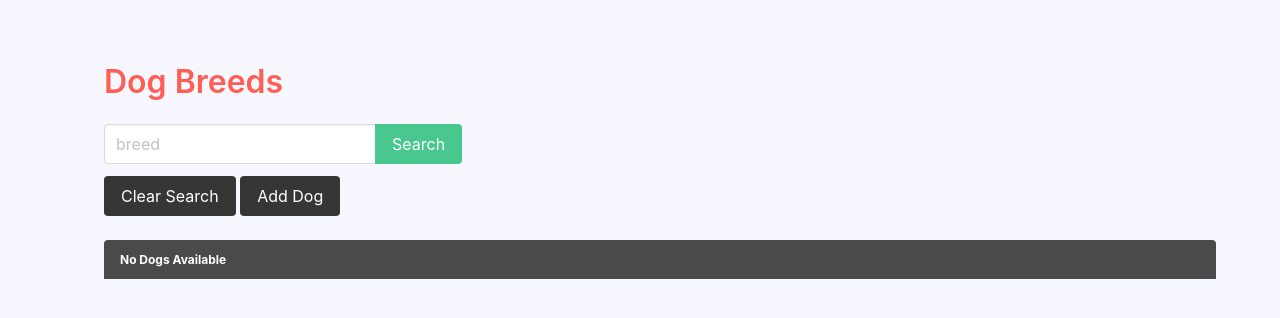
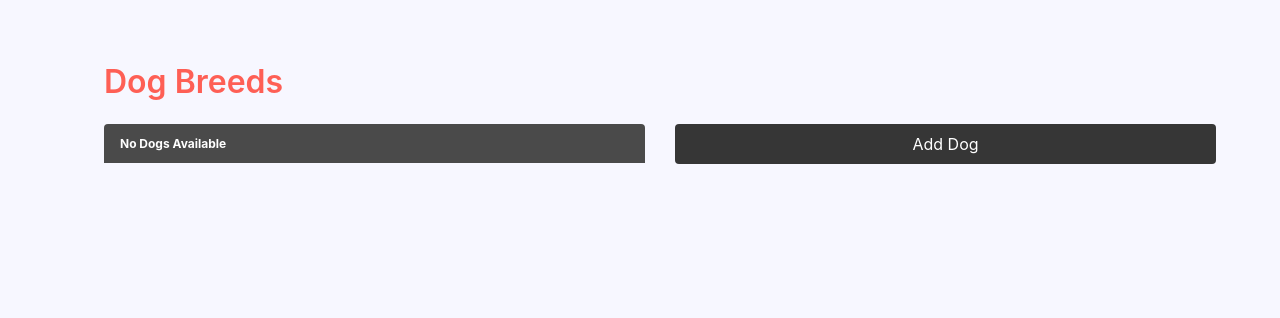
Before and after one commit to daejah-atkinson/dog-collector, a Django app: page /dogs/ in a window 1280 px wide. Shown: the part 52-370 px from the top of the page. Run offline with Django 4.2, Linux system fonts and the light colour scheme; data that the repository does not hold is empty.

Commit message:
removed search

```diff
--- a/main_app/templates/dog_list.html
+++ b/main_app/templates/dog_list.html
@@ -6,19 +6,7 @@
 {% block content %}
 
 <h1 class="title pt-5">{{header}}</h1>
-<form class="mb-5" method="get">
-    <div class="field has-addons">
-      <div class="control">
-        <input class="input" type="text" name="breed" placeholder="breed" />
-      </div>
-      <div class="control">
-        <input class="button is-success" type="submit" value="Search" />
-      </div>
-    </div>
-    <!--  This anchor tag will redirect back to artist list without a query param -->
-    <a class="button is-dark" href="{% url 'dog_list' %}">Clear Search</a>
-    <a class="button is-dark" href="{% url 'dog_create' %}">Add Dog</a>
-  </form>
+
 <div class="gallery">
   {% for dog in dogs %}
   <a href="{% url 'dog_detail' dog.pk %}">
@@ -40,5 +28,6 @@
     </div>
   </article>
   {% endfor %}
+  <a class="button is-dark add-dog" href="{% url 'dog_create' %}">Add Dog</a>
 </div>
 {% endblock %}
```
Also changed, not shown: main_app/static/styles/main.css (line endings or trailing spaces).
